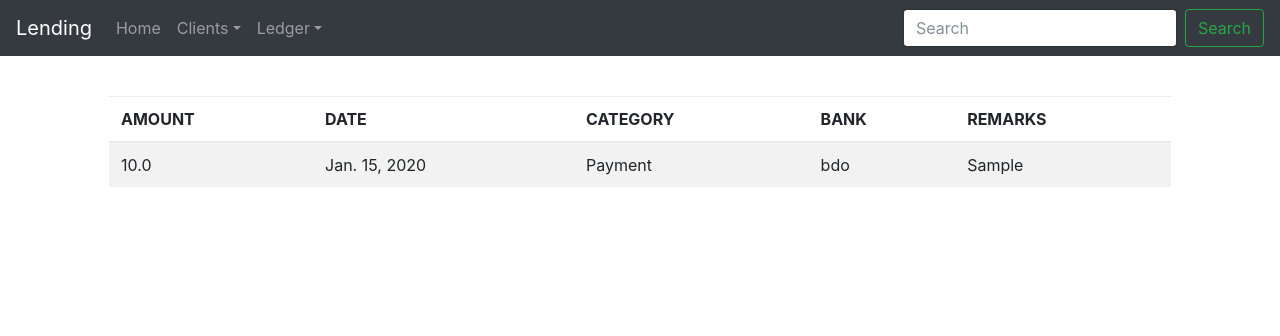
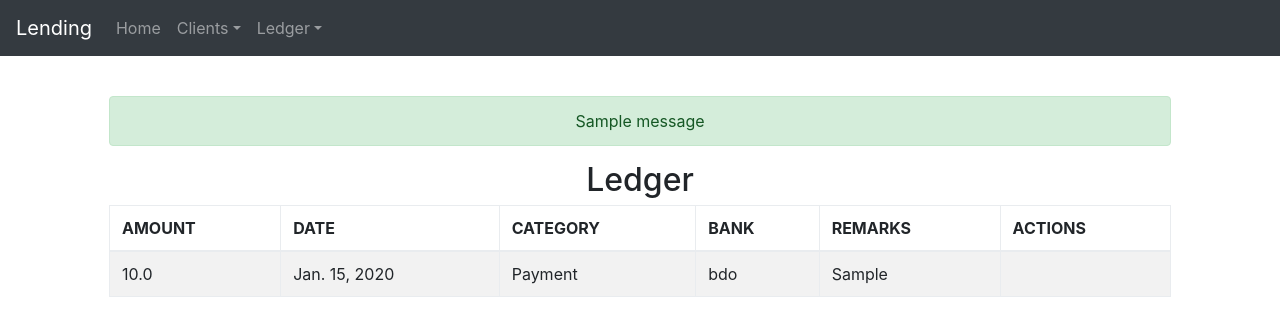
Before and after one commit to amerlitong/lendingsite, a Django app: a page that uses lendingapp/templates/lendingapp/base.html in a window 1280 px wide. Shown: the top 336 px of the page. Run offline with Django 3.2, Linux system fonts and the light colour scheme; tables that the repository leaves empty hold one stand-in row (values such as "Sample post"); one stand-in notice (Sample message) is shown; some libraries are stand-ins or nearby versions.

Commit message:
modifications

```diff
--- a/lendingapp/models.py
+++ b/lendingapp/models.py
@@ -24,7 +24,6 @@ class Client(models.Model):
 		payment = Payment.objects.filter(credit_fk__client_fk=self.id).aggregate(total=Sum(F('amount')))
 		return payment['total'] if payment['total'] is not None else 0.0
 
-
 class Credit(CommonInfo):
 	client_fk = models.ForeignKey(Client,verbose_name='Client')
 
@@ -39,14 +38,15 @@ class Credit(CommonInfo):
 		return '{}, {}'.format(self.client_fk.name, str(self.amount))
 
 	def save(self,*args, **kwargs):
+		super(Credit,self).save(*args,**kwargs)
 		ledger = Ledger()
+		ledger.credit_id = self.id
 		ledger.category = 'Credit'
 		ledger.amount = self.amount
-		ledger.interest = 0.0
+		ledger.interest = self.interest
 		ledger.remarks = self.client_fk.name
 		ledger.dt = self.dt
 		ledger.save()
-		super(Credit,self).save(*args,**kwargs)
 
 class Payment(CommonInfo):
 	credit_fk = models.ForeignKey(Credit,verbose_name='Credit')
@@ -61,14 +61,15 @@ class Payment(CommonInfo):
 		return self.amount + self.interest
 
 	def save(self,*args, **kwargs):
+		super(Payment,self).save(*args,**kwargs)
 		ledger = Ledger()
+		ledger.payment_id = self.id
 		ledger.category = 'Payment'
 		ledger.amount = self.amount + self.interest
-		ledger.interest = 0.0
+		ledger.interest = self.interest
 		ledger.remarks = self.credit_fk.client_fk.name
 		ledger.dt = self.dt
 		ledger.save()
-		super(Payment,self).save(*args,**kwargs)
 
 class Ledger(CommonInfo):
 	cats = [
@@ -81,3 +82,5 @@ class Ledger(CommonInfo):
 	]
 	category = models.CharField(max_length=10,choices=cats)
 	bank = models.CharField(max_length=10,choices=[('bdo','BDO'),('bpi','BPI')],blank=True)
+	credit_id = models.IntegerField()
+	payment_id = models.IntegerField()
--- a/lendingapp/templates/lendingapp/base.html
+++ b/lendingapp/templates/lendingapp/base.html
@@ -3,8 +3,8 @@
 <head>
 	<meta charset="UTF-8">
 	{% block title %}{% endblock %}
+  <link rel="stylesheet" type = "text/css" href="{% static 'lendingapp/css/custom.css' %}"/>
 	<link rel="stylesheet" type = "text/css" href="{% static 'lendingapp/css/bootstrap.min.css' %}"/>
-	<link rel="stylesheet" type = "text/css" href="{% static 'lendingapp/css/custom.css' %}"/>
 	<meta name="viewport" content="width=device-width, initial-scale=1.0">
 </head>
 <body>
@@ -34,15 +34,18 @@
             </div>
           </li>
         </ul>
-        <form class="form-inline my-2 my-lg-0">
-          <input class="form-control mr-sm-2" type="text" placeholder="Search" aria-label="Search">
-          <button class="btn btn-outline-success my-2 my-sm-0" type="submit">Search</button>
-        </form>
       </div>
 	</nav>
 	<div class="container">
 		<div class="starter-template">
-			{% block content %}{% endblock %}
+          {% if messages %}
+            {% for message in messages %}
+                <div class="alert alert-{{ message.tags }}" role="alert">
+                  {{ message }}
+                </div>
+              {% endfor %}
+          {% endif %}
+      	{% block content %}{% endblock %}
 		</div>
 	</div><!-- /.container -->
 	<script src="{% static 'lendingapp/js/jquery-3.2.1.slim.min.js' %}"></script>
--- a/lendingapp/templates/lendingapp/client_form.html
+++ b/lendingapp/templates/lendingapp/client_form.html
@@ -9,7 +9,6 @@
 		{% csrf_token %}
 		{%  for field in form %}
 			<div class="form-group">
-				{{ field.errors }}
 				{% input_control "text" field.html_name field.value|default:"" %}
 			</div>
 		{% endfor %}
--- a/lendingapp/templates/lendingapp/ledger.html
+++ b/lendingapp/templates/lendingapp/ledger.html
@@ -3,7 +3,8 @@
 	<title>Ledger</title>
 {% endblock %}
 {% block content %}
-	<table class="table table-responsive table-striped">
+<h2>Ledger</h2>
+	<table class="table table-responsive table-striped table-bordered">
 		<thead>
 			<tr>
 				<th>AMOUNT</th>
@@ -11,6 +12,7 @@
 				<th>CATEGORY</th>
 				<th>BANK</th>
 				<th>REMARKS</th>
+				<th>ACTIONS</th>
 			</tr>
 		</thead>
 		<tbody>
@@ -21,6 +23,12 @@
 					<td>{{ ledger.category }}</td>
 					<td>{{ ledger.bank }}</td>
 					<td>{{ ledger.remarks }}</td>
+					<td>
+						{% if not ledger.credit_id and not ledger.payment_id %}
+							<a href="{% url 'ledger_edit' ledger.id %}">Edit</a><br>
+							<a href="{% url 'ledger_del' ledger.id %}">Delete</a><br>
+						{% endif %}
+					</td>
 				</tr>
 			{% endfor %}
 		</tbody>
--- a/lendingapp/templates/lendingapp/payment.html
+++ b/lendingapp/templates/lendingapp/payment.html
@@ -11,6 +11,7 @@
 				<th>INTEREST</th>
 				<th>DATE</th>
 				<th>REMARKS</th>
+				<th>ACTIONS</th>
 			</tr>
 		</thead>
 		<tbody>
@@ -20,6 +21,10 @@
 					<td>{{ payment.interest }}</td>
 					<td>{{ payment.dt }}</td>
 					<td>{{ payment.remarks }}</td>
+					<td>
+						<a href="{% url 'payment_edit' payment.id %}">Edit</a><br>
+						<a href="{% url 'payment_del' payment.id %}">Delete</a><br>
+					</td>
 				</tr>
 			{% endfor %}
 		</tbody>
--- a/lendingapp/templates/lendingapp/payment_form.html
+++ b/lendingapp/templates/lendingapp/payment_form.html
@@ -4,7 +4,7 @@
 	<title>Add/Edit Payment</title>
 {% endblock %}
 {% block content %}
-<h2>Add/Edit Payment for {{ client.name }}</h2>
+<h2>Add/Edit Payment for {{ client.name }}({{ balance }})</h2>
 	<form action="" method="POST">
 		{% csrf_token %}
 		<div class="form-group">
--- a/lendingapp/urls.py
+++ b/lendingapp/urls.py
@@ -6,14 +6,18 @@ urlpatterns = [
 	url(r'^$', views.index, name='index'),
 	url(r'^client/add/$', views.client_add, name='client_add'),
 	url(r'^client/edit/(?P<id>[0-9]+)/$', views.client_edit, name='client_edit'),
+	url(r'^client/del/(?P<id>[0-9]+)/$', views.client_del, name='client_del'),
 	url(r'^client/$', views.client, name='client'),
 	url(r'^credit/(?P<client_id>[0-9]+)/$', views.credit, name='credit'),
 	url(r'^credit/add/(?P<client_id>[0-9]+)/$', views.credit_add, name='credit_add'),
-	url(r'^credit/edit/(?P<id>[0-9]+)/$', views.credit, name='credit_edit'),
+	url(r'^credit/edit/(?P<id>[0-9]+)/$', views.credit_edit, name='credit_edit'),
+	url(r'^credit/del/(?P<id>[0-9]+)/$', views.credit_del, name='credit_del'),
 	url(r'^payment/(?P<client_id>[0-9]+)/$', views.payment, name='payment'),
 	url(r'^payment/add/(?P<credit_id>[0-9]+)/$', views.payment_add, name='payment_add'),
-	url(r'^payment/edit/(?P<id>[0-9]+)/$', views.payment, name='payment_edit'),
+	url(r'^payment/edit/(?P<id>[0-9]+)/$', views.payment_edit, name='payment_edit'),
+	url(r'^payment/del/(?P<id>[0-9]+)/$', views.payment_del, name='payment_del'),
 	url(r'^ledger/$', views.ledger, name='ledger'),
 	url(r'^ledger/add/$', views.ledger_add, name='ledger_add'),
-	url(r'^ledger/edit/(?P<id>[0-9]+)/$', views.ledger, name='ledger_edit'),
+	url(r'^ledger/edit/(?P<id>[0-9]+)/$', views.ledger_edit, name='ledger_edit'),
+	url(r'^ledger/delete/(?P<id>[0-9]+)/$', views.ledger_del, name='ledger_del'),
 ]
--- a/lendingapp/views.py
+++ b/lendingapp/views.py
@@ -1,6 +1,8 @@
 from django.shortcuts import render
 from django.http import HttpResponseRedirect
 from django.core.urlresolvers import reverse
+from django.contrib import messages
+from django.contrib.auth.decorators import login_required
 from . import models, forms
 
 def index(request):
@@ -16,10 +18,13 @@ def client_add(request):
 		form = forms.ClientForm(request.POST)
 		if form.is_valid():
 			form.save()
+			messages.success(request,'Client added successfully!')
 			return HttpResponseRedirect(reverse('client'))
+		else:
+			messages.warning(request,'Please check for all required field!')
 	return render(request,'lendingapp/client_form.html',{'form':form})
 
-def client_edit(request, id):
+def client_edit(request,id):
 	client = models.Client.objects.get(pk=id)
 	form = forms.ClientForm(instance=client)
 	if request.method == "POST":
@@ -29,12 +34,19 @@ def client_edit(request, id):
 			return HttpResponseRedirect(reverse('client'))
 	return render(request,'lendingapp/client_form.html',{'form':form})
 
+def client_del(request,id):
+	client = models.Client.objects.get(pk=id)
+	credit = models.Credit.objects.filter(client_fk=client)
+	if credit.count() == 0:
+		client.delete()
+	return HttpResponseRedirect(reverse('client'))
+
 def credit(request,client_id):
 	credits = models.Credit.objects.filter(client_fk=client_id)
 	client = models.Client.objects.get(pk=client_id)
 	return render(request,'lendingapp/credit.html',{'credits':credits,'client':client})
 
-def credit_add(request, client_id):
+def credit_add(request,client_id):
 	form = forms.CreditForm()
 	client = models.Client.objects.get(pk=client_id)
 	if request.method == "POST":
@@ -46,15 +58,39 @@ def credit_add(request, client_id):
 			return HttpResponseRedirect(reverse('client'))
 	return render(request,'lendingapp/credit_form.html',{'form':form, 'client':client})
 
+def credit_edit(request,id):
+	credit = models.Credit.objects.get(pk=id)
+	client = credit.client_fk
+	form = forms.CreditForm(instance=credit)
+	if request.method == "POST":
+		form = forms.CreditForm(instance=credit, data=request.POST)
+		if form.is_valid():
+			f = form.save(commit=False)
+			f.client_fk = client
+			f.save()
+			return HttpResponseRedirect(reverse('credit',args=(client.id,)))
+	return render(request,'lendingapp/credit_form.html',{'form':form, 'client':client})
+
+def credit_del(request,id):
+	credit = models.Credit.objects.get(pk=id)
+	ledger = models.Ledger.objects.filter(credit_id=id)
+	payment = models.Payment.objects.filter(credit_fk=credit)
+	if payment.count() == 0:
+		credit.delete()
+		ledger.delete()
+		return HttpResponseRedirect(reverse('credit',args=(credit.client_fk.id,)))
+	return HttpResponseRedirect(reverse('credit',args=(credit.client_fk.id,)))
+
 def payment(request,client_id):
 	client = models.Client.objects.get(pk=client_id)
 	payments = models.Payment.objects.filter(credit_fk__client_fk_id=client_id)
 	return render(request,'lendingapp/payment.html',{'payments':payments,'client':client})
 
 def payment_add(request,credit_id):
-	form = forms.PaymentForm()
 	credit = models.Credit.objects.get(pk=credit_id)
+	balance = credit.amount - credit.payments()
 	client = credit.client_fk
+	form = forms.PaymentForm(initial={'interest':balance * credit.interest})
 	if request.method == "POST":
 		form = forms.PaymentForm(request.POST)
 		if form.is_valid():
@@ -62,7 +98,15 @@ def payment_add(request,credit_id):
 			f.credit_fk = credit
 			f.save()
 			return HttpResponseRedirect(reverse('client'))
-	return render(request, 'lendingapp/payment_form.html',{'form':form,'client':client})
+	return render(request, 'lendingapp/payment_form.html',{'form':form,'client':client,'balance':balance})
+
+def payment_edit(request,id):
+	pass
+
+def payment_del(request,id):
+	payment = models.Payment.objects.get(pk=id).delete()
+	models.Ledger.objects.filter(payment_id=id).delete()
+	return HttpResponseRedirect(reverse('payment',args=(payment.credit_fk.client_fk.id)))
 
 def ledger(request):
 	ledgers = models.Ledger.objects.all()
@@ -76,3 +120,9 @@ def ledger_add(request):
 			form.save()
 			return HttpResponseRedirect(reverse('ledger'))
 	return render(request, 'lendingapp/ledger_form.html',{'form':form})
+
+def ledger_edit(request,id):
+	pass
+
+def ledger_del(request,id):
+	pass
```
Also changed, not shown: lendingapp/templates/lendingapp/client.html (+8 -1 lines), lendingapp/templates/lendingapp/credit.html (+7 -1 lines), lendingapp/migrations/0005_auto_20171011_0810.py (added).
